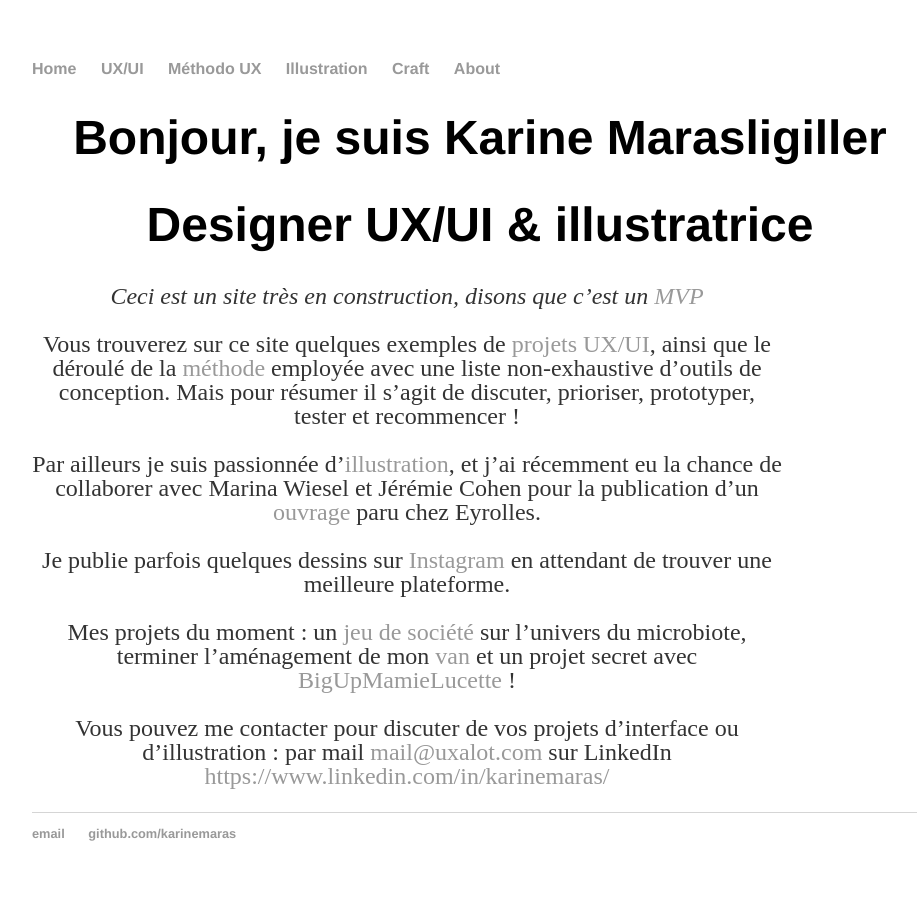
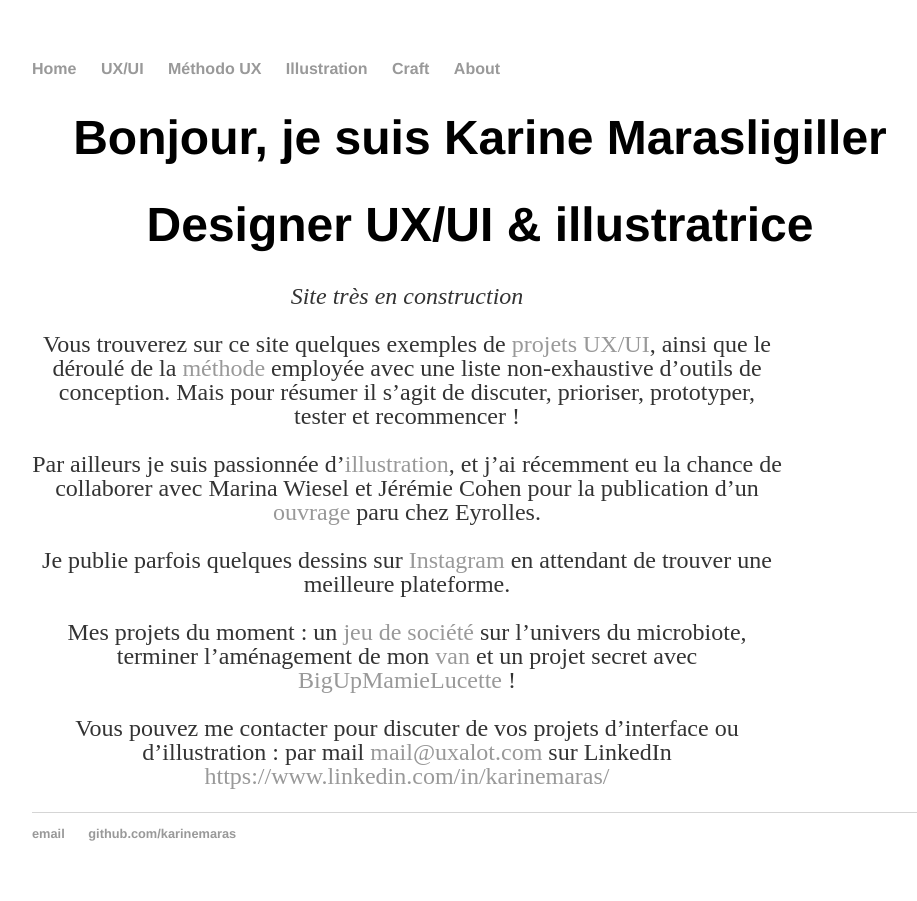
Before and after one commit to KarineMaras/karinemaras.github.io, a Jekyll site: the page built from index.md, in a window 1280 px wide. Shown: the whole page, without its empty margins (160-1077 px from the left). Built offline with Jekyll 4.4.1, drawn with Linux system fonts in a browser that asks for light colours.

Commit message:
Update index.md

```diff
--- a/index.md
+++ b/index.md
@@ -5,7 +5,7 @@ layout: default
 
 # Bonjour, je suis Karine Marasligiller
 # Designer UX/UI & illustratrice
-_Ceci est un site très en construction, disons que c'est un [MVP](https://fr.wikipedia.org/wiki/Produit_minimum_viable){:target="_blank}_
+_Site très en construction_
 
 Vous trouverez sur ce site quelques exemples de <a href="/UX-UI">projets UX/UI</a>, ainsi que le déroulé de la <a href="/methode">méthode</a> employée avec une liste non-exhaustive d'outils de conception. Mais pour résumer il s'agit de discuter, prioriser, prototyper, tester et recommencer !
 
```
